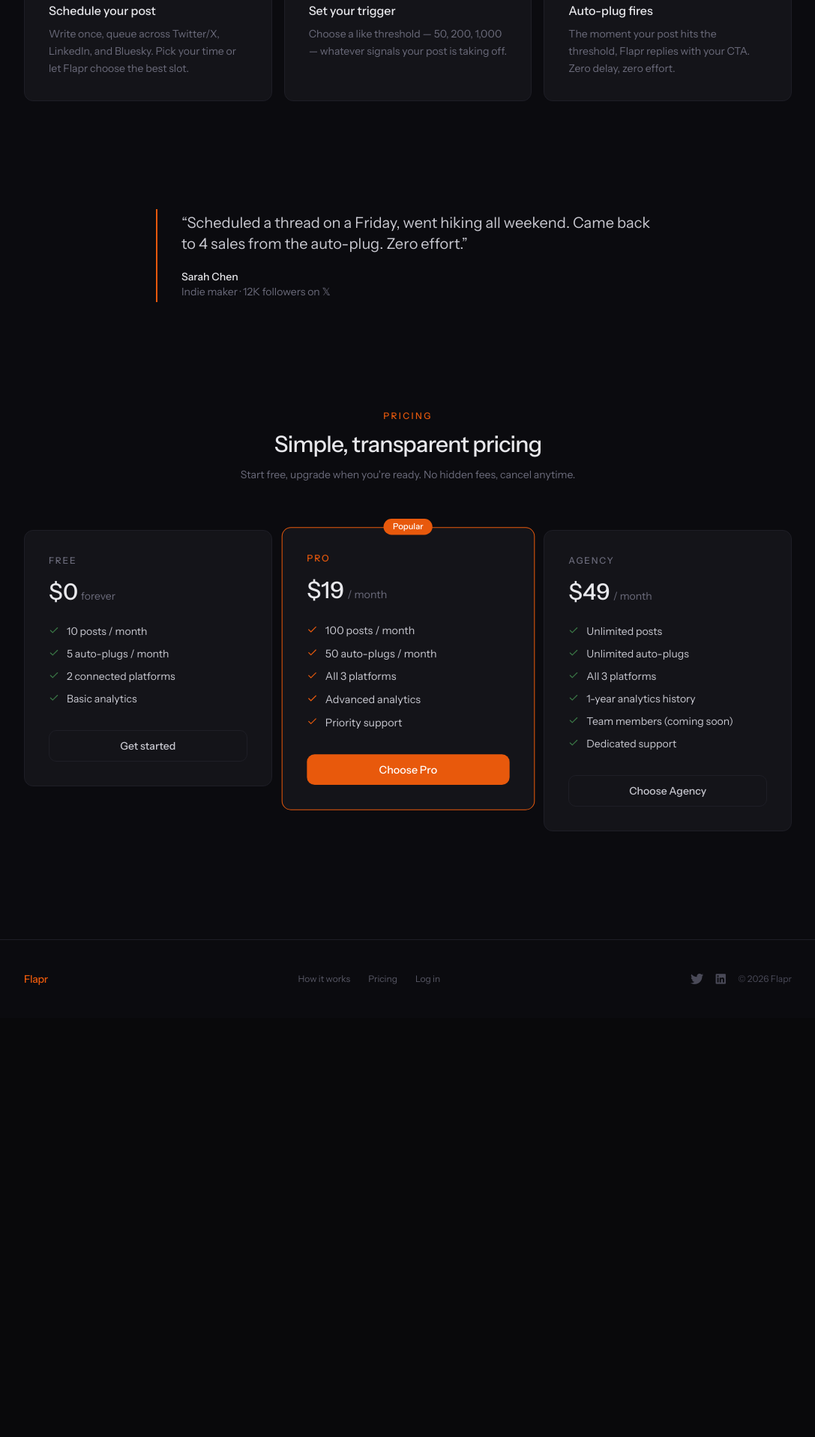
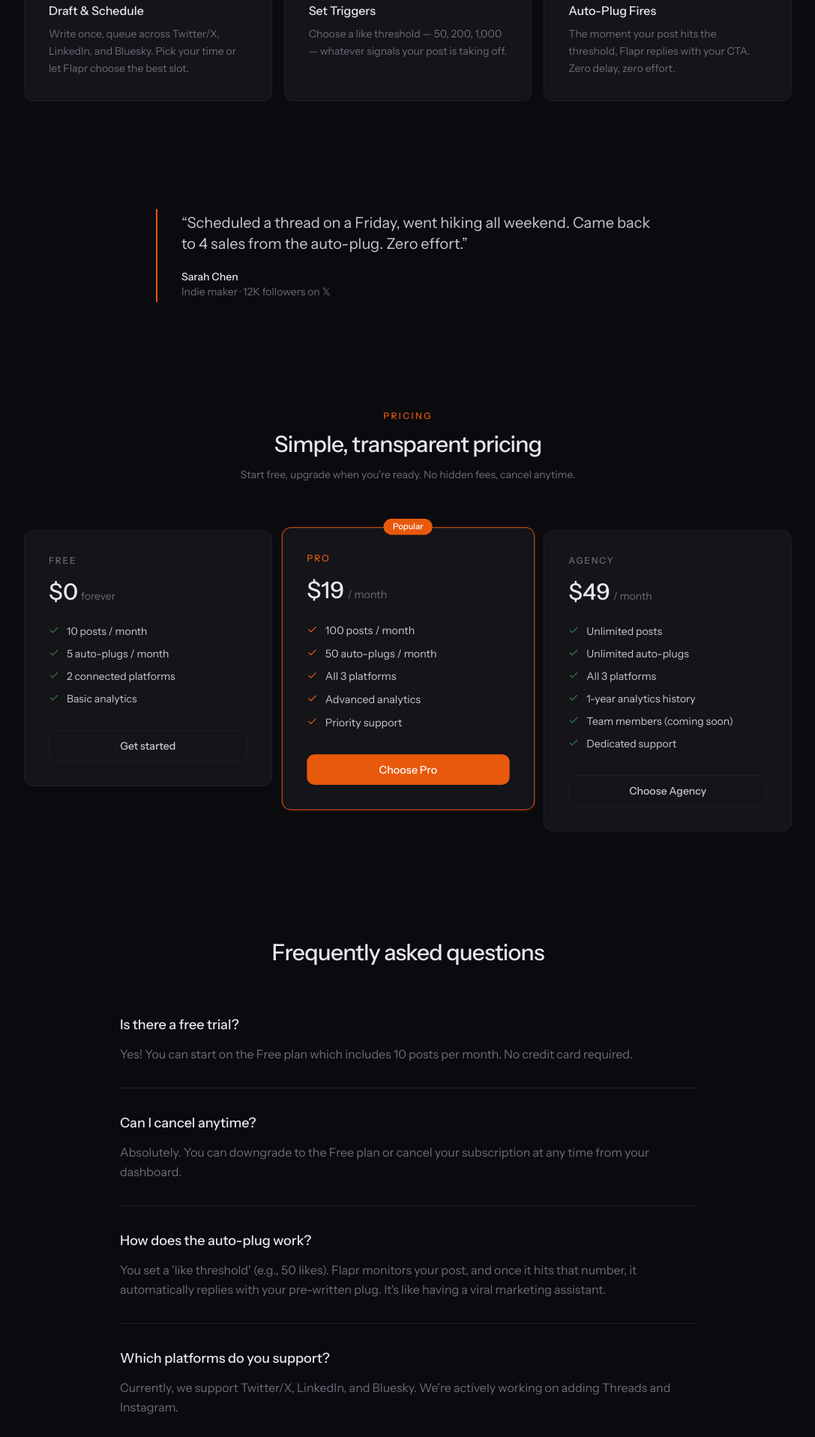
Before and after one commit to ezDecode/flapper, a Next.js app: page / in a window 1280 px wide. Shown: the part 880-2797 px from the top of the page at 75% size, without its empty margins (96-1183 px from the left). Before the commit the page ends 2238 px from the top, so only its background shows below. Built offline with nearby package versions, Linux system fonts and the light colour scheme.

Commit message:
feat: Introduce core application pages including dashboard, authentication, landing, and content management components.

```diff
--- a/app/(dashboard)/compose/page.tsx
+++ b/app/(dashboard)/compose/page.tsx
@@ -12,7 +12,7 @@
         <div>
           <H1>Compose</H1>
           <Text size="2" variant="tertiary">
-            Write, schedule, and auto-plug your posts across platforms.
+            Draft, schedule, and configure Auto-Plugs across platforms.
           </Text>
         </div>
       </Flex>
--- a/app/(dashboard)/dashboard/page.tsx
+++ b/app/(dashboard)/dashboard/page.tsx
@@ -81,7 +81,7 @@
       bg: "bg-blue-50",
     },
     {
-      label: "Plugs Fired",
+      label: "Auto-Plugs Active",
       value: plugsFired,
       icon: Zap,
       color: "text-[#F76707]",
@@ -151,7 +151,7 @@
           <div className="flex items-center gap-2">
             <TrendingUp size={16} className="text-[#6B6B6B]" />
             <h2 className="text-sm font-semibold text-zinc-900">
-              Recent Posts
+              Recent Activity
             </h2>
           </div>
           <span className="text-xs text-[#6B6B6B]">Last 10</span>
@@ -191,7 +191,7 @@
                       className={cn(
                         "inline-block rounded-full px-2.5 py-0.5 text-xs font-semibold",
                         statusStyles[post.status] ??
-                          "bg-zinc-100 text-zinc-600 border border-zinc-200"
+                        "bg-zinc-100 text-zinc-600 border border-zinc-200"
                       )}
                     >
                       {post.status}
--- a/app/(dashboard)/schedule/page.tsx
+++ b/app/(dashboard)/schedule/page.tsx
@@ -12,7 +12,7 @@
         <div>
           <H1>Schedule</H1>
           <Text size="2" variant="tertiary">
-            View and manage your scheduled posts on the calendar.
+            Manage your content calendar and upcoming posts.
           </Text>
         </div>
       </Flex>
--- a/app/(dashboard)/settings/page.tsx
+++ b/app/(dashboard)/settings/page.tsx
@@ -84,7 +84,7 @@
         <div className="flex items-center gap-2 border-b border-[#E8E8E4] px-6 py-4">
           <CreditCard size={16} className="text-[#6B6B6B]" />
           <h2 className="text-sm font-semibold text-zinc-900">
-            Plan &amp; Billing
+            Subscription &amp; Billing
           </h2>
         </div>
 
@@ -116,7 +116,7 @@
             {/* Posts */}
             <div className="space-y-2">
               <div className="flex items-center justify-between text-sm">
-                <span className="text-[#6B6B6B]">Posts this month</span>
+                <span className="text-[#6B6B6B]">Monthly Posts</span>
                 <span className="font-medium text-zinc-900">
                   {posts}/{postLimitLabel}
                 </span>
@@ -135,7 +135,7 @@
             {/* Plugs */}
             <div className="space-y-2">
               <div className="flex items-center justify-between text-sm">
-                <span className="text-[#6B6B6B]">Plugs fired this month</span>
+                <span className="text-[#6B6B6B]">Monthly Auto-Plugs</span>
                 <span className="font-medium text-zinc-900">
                   {plugCount}/{plugLimitLabel}
                 </span>
--- a/app/onboarding/page.tsx
+++ b/app/onboarding/page.tsx
@@ -44,9 +44,9 @@
 };
 
 const steps = [
-  { number: 1, label: "Connect", icon: <Globe size={16} /> },
-  { number: 2, label: "Write", icon: <Send size={16} /> },
-  { number: 3, label: "Auto-Plug", icon: <Zap size={16} /> },
+  { number: 1, label: "Connect Accounts", icon: <Globe size={16} /> },
+  { number: 2, label: "Draft First Post", icon: <Send size={16} /> },
+  { number: 3, label: "Set Auto-Plug", icon: <Zap size={16} /> },
 ];
 
 export default function OnboardingPage() {
@@ -237,7 +237,7 @@
             <H1>Welcome to Flapr</H1>
           </Flex>
           <Text size="2" variant="tertiary">
-            Let&apos;s get you set up in 3 quick steps
+            Let's get you set up in 3 quick steps.
           </Text>
         </Flex>
 
@@ -252,13 +252,12 @@
             <Flex key={step.number} alignItems="center" gap="0">
               <Flex direction="column" alignItems="center" gap="1">
                 <div
-                  className={`flex h-10 w-10 items-center justify-center rounded-full border-2 text-sm font-semibold transition-all ${
-                    currentStep > step.number
+                  className={`flex h-10 w-10 items-center justify-center rounded-full border-2 text-sm font-semibold transition-all ${currentStep > step.number
                       ? "border-[#2B8A3E] bg-[#2B8A3E] text-white"
                       : currentStep === step.number
                         ? "border-[#F76707] bg-[#FFF4E6] text-[#E8590C]"
                         : "border-[#E8E8E4] bg-white text-[#6B6B6B]"
-                  }`}
+                    }`}
                 >
                   {currentStep > step.number ? (
                     <Check size={18} />
@@ -278,11 +277,10 @@
               </Flex>
               {idx < steps.length - 1 && (
                 <div
-                  className={`mx-3 mb-5 h-0.5 w-16 rounded-full ${
-                    currentStep > step.number
+                  className={`mx-3 mb-5 h-0.5 w-16 rounded-full ${currentStep > step.number
                       ? "bg-[#2B8A3E]"
                       : "bg-[#E8E8E4]"
-                  }`}
+                    }`}
                 />
               )}
             </Flex>
@@ -295,7 +293,7 @@
             <Card.Header>
               <Flex alignItems="center" gap="2">
                 <Globe size={18} className="text-[#F76707]" />
-                <H2>Connect at least one platform</H2>
+                <H2>Connect Your Accounts</H2>
               </Flex>
             </Card.Header>
             <Card.Body>
@@ -315,11 +313,10 @@
                     return (
                       <div
                         key={platform}
-                        className={`flex items-center justify-between rounded-xl border p-4 transition-colors ${
-                          isConnected
+                        className={`flex items-center justify-between rounded-xl border p-4 transition-colors ${isConnected
                             ? "border-[#2B8A3E]/30 bg-[#EBFBEE]"
                             : "border-[#E8E8E4] bg-white"
-                        }`}
+                          }`}
                       >
                         <Flex alignItems="center" gap="3">
                           <div
@@ -384,7 +381,7 @@
             <Card.Header>
               <Flex alignItems="center" gap="2">
                 <Send size={18} className="text-[#F76707]" />
-                <H2>Write your first post</H2>
+                <H2>Draft Your First Post</H2>
               </Flex>
             </Card.Header>
             <Card.Body>
@@ -417,11 +414,10 @@
                               key={platform}
                               type="button"
                               onClick={() => setPostPlatform(platform)}
-                              className={`inline-flex items-center gap-1.5 rounded-lg border px-3 py-1.5 text-xs font-medium transition-colors ${
-                                postPlatform === platform
+                              className={`inline-flex items-center gap-1.5 rounded-lg border px-3 py-1.5 text-xs font-medium transition-colors ${postPlatform === platform
                                   ? "border-[#F76707] bg-[#FFF4E6] text-[#E8590C]"
                                   : "border-[#E8E8E4] bg-white text-[#6B6B6B] hover:border-[#F76707]/40"
-                              }`}
+                                }`}
                             >
                               <span
                                 style={{
@@ -472,7 +468,7 @@
             <Card.Header>
               <Flex alignItems="center" gap="2">
                 <Zap size={18} className="text-[#F76707]" />
-                <H2>Configure your first auto-plug</H2>
+                <H2>Set Up Auto-Plug</H2>
               </Flex>
             </Card.Header>
             <Card.Body>
--- a/app/page.tsx
+++ b/app/page.tsx
@@ -4,22 +4,26 @@
 import { Check, ArrowRight } from "lucide-react";
 import { cn } from "@/lib/utils";
 
+import { useSearchParams } from "next/navigation";
+import { Suspense, useEffect, useState } from "react";
+import AuthModal from "@/components/AuthModal";
+
 const steps = [
   {
     num: "01",
-    title: "Schedule your post",
+    title: "Draft & Schedule",
     description:
       "Write once, queue across Twitter/X, LinkedIn, and Bluesky. Pick your time or let Flapr choose the best slot.",
   },
   {
     num: "02",
-    title: "Set your trigger",
+    title: "Set Triggers",
     description:
       "Choose a like threshold — 50, 200, 1,000 — whatever signals your post is taking off.",
   },
   {
     num: "03",
-    title: "Auto-plug fires",
+    title: "Auto-Plug Fires",
     description:
       "The moment your post hits the threshold, Flapr replies with your CTA. Zero delay, zero effort.",
   },
@@ -69,6 +73,35 @@
 
 export default function LandingPage() {
   return (
+    <Suspense>
+      <LandingPageInner />
+    </Suspense>
+  );
+}
+
+function LandingPageInner() {
+  const searchParams = useSearchParams();
+  const [authOpen, setAuthOpen] = useState(false);
+  const [authTab, setAuthTab] = useState<"login" | "register">("login");
+
+  useEffect(() => {
+    const tab = searchParams.get("tab");
+    const mode = searchParams.get("mode");
+    if (mode === "login" || mode === "register") {
+      setAuthTab(mode);
+      setAuthOpen(true);
+    } else if (tab === "register") {
+      setAuthTab("register");
+      setAuthOpen(true);
+    }
+  }, [searchParams]);
+
+  const openAuth = (tab: "login" | "register") => {
+    setAuthTab(tab);
+    setAuthOpen(true);
+  };
+
+  return (
     <div className="min-h-screen" style={{ background: "#0B0B0F", color: "#E8E8EC" }}>
       {/* ─── NAV ─── */}
       <nav
@@ -105,20 +138,20 @@
           </div>
 
           <div className="flex items-center gap-3">
-            <Link
-              href="/login"
+            <button
+              onClick={() => openAuth("login")}
               className="rounded-lg px-4 py-2 text-sm font-normal transition-opacity hover:opacity-80"
               style={{ color: "#6B6B7B" }}
             >
               Log in
-            </Link>
-            <Link
-              href="/login?tab=register"
+            </button>
+            <button
+              onClick={() => openAuth("register")}
               className="rounded-lg px-4 py-2 text-sm font-medium text-white transition-all hover:brightness-110"
               style={{ background: "#E8590C" }}
             >
               Get started
-            </Link>
+            </button>
           </div>
         </div>
       </nav>
@@ -138,8 +171,8 @@
             className="text-4xl font-medium leading-[1.15] tracking-tight sm:text-5xl"
             style={{ color: "#E8E8EC" }}
           >
-            Your posts deserve
-            <br />a second act.
+            Give your best posts
+            <br />a second life.
           </h1>
 
           <p
@@ -161,8 +194,8 @@
           </div>
 
           <div className="mt-10 flex flex-col items-center gap-4">
-            <Link
-              href="/login?tab=register"
+            <button
+              onClick={() => openAuth("register")}
               className="group inline-flex items-center gap-2 rounded-xl px-7 py-3 text-sm font-medium text-white transition-all hover:brightness-110"
               style={{
                 background: "#E8590C",
@@ -171,7 +204,7 @@
             >
               Start for free
               <ArrowRight className="h-4 w-4 transition-transform group-hover:translate-x-0.5" />
-            </Link>
+            </button>
             <p className="text-xs font-normal" style={{ color: "#4A4A58" }}>
               No credit card required · Free plan available
             </p>
@@ -193,7 +226,7 @@
               className="text-2xl font-medium tracking-tight md:text-3xl"
               style={{ color: "#E8E8EC" }}
             >
-              Three steps. Zero friction.
+              How Flapr Works
             </h2>
           </div>
 
@@ -352,8 +385,8 @@
                   ))}
                 </ul>
 
-                <Link
-                  href="/login?tab=register"
+                <button
+                  onClick={() => openAuth("register")}
                   className={cn(
                     "mt-8 block w-full rounded-lg py-2.5 text-center text-sm font-medium transition-all",
                     plan.highlighted
@@ -367,7 +400,51 @@
                   }
                 >
                   {plan.price === "$0" ? "Get started" : `Choose ${plan.name}`}
-                </Link>
+                </button>
+              </div>
+            ))}
+          </div>
+        </div>
+      </section>
+
+      {/* ─── FAQ ─── */}
+      <section className="px-6 pb-28 md:pb-36">
+        <div className="mx-auto max-w-3xl">
+          <div className="mb-16 text-center">
+            <h2
+              className="text-2xl font-medium tracking-tight md:text-3xl"
+              style={{ color: "#E8E8EC" }}
+            >
+              Frequently asked questions
+            </h2>
+          </div>
+
+          <div className="space-y-8">
+            {[
+              {
+                q: "Is there a free trial?",
+                a: "Yes! You can start on the Free plan which includes 10 posts per month. No credit card required.",
+              },
+              {
+                q: "Can I cancel anytime?",
+                a: "Absolutely. You can downgrade to the Free plan or cancel your subscription at any time from your dashboard.",
+              },
+              {
+                q: "How does the auto-plug work?",
+                a: "You set a 'like threshold' (e.g., 50 likes). Flapr monitors your post, and once it hits that number, it automatically replies with your pre-written plug. It's like having a viral marketing assistant.",
+              },
+              {
+                q: "Which platforms do you support?",
+                a: "Currently, we support Twitter/X, LinkedIn, and Bluesky. We're actively working on adding Threads and Instagram.",
+              },
+            ].map((faq, i) => (
+              <div key={i} className="border-b pb-8 last:border-0" style={{ borderColor: "#1E1E26" }}>
+                <h3 className="text-lg font-medium" style={{ color: "#E8E8EC" }}>
+                  {faq.q}
+                </h3>
+                <p className="mt-3 text-base font-normal leading-relaxed" style={{ color: "#6B6B7B" }}>
+                  {faq.a}
+                </p>
               </div>
             ))}
           </div>
@@ -399,13 +476,13 @@
             >
               Pricing
             </a>
-            <Link
-              href="/login"
+            <button
+              onClick={() => openAuth("login")}
               className="text-xs font-normal transition-opacity hover:opacity-100"
               style={{ color: "#6B6B7B", opacity: 0.8 }}
             >
               Log in
-            </Link>
+            </button>
           </div>
 
           <div className="flex items-center gap-4">
@@ -421,6 +498,17 @@
           </div>
         </div>
       </footer>
-    </div>
+
+      {/* ─── AUTH MODAL OVERLAY ─── */}
+      {
+        authOpen && (
+          <AuthModal
+            tab={authTab}
+            onTabChange={setAuthTab}
+            onClose={() => setAuthOpen(false)}
+          />
+        )
+      }
+    </div >
   );
 }
--- a/components/PlatformConnector.tsx
+++ b/components/PlatformConnector.tsx
@@ -74,7 +74,7 @@
       data: { session },
     } = await supabase.auth.getSession();
     if (!session?.access_token) {
-      setMessage("Please log in first.");
+      setMessage("You must be signed in to connect accounts.");
       setLoading(false);
       return;
     }
@@ -146,8 +146,7 @@
                     </Text>
                     <Flex alignItems="center" gap="1">
                       <div
-                        className={`h-2 w-2 rounded-full ${
-                          connected ? "bg-[#2B8A3E]" : "bg-[#ADB5BD]"
+                        className={`h-2 w-2 rounded-full ${connected ? "bg-[#2B8A3E]" : "bg-[#ADB5BD]"
                           }`}
                       />
                       <Text size="1" variant="tertiary">
```
Also changed, not shown: app/(auth)/login/page.tsx (+4 -4 lines), components/PostComposer.tsx (+5 -6 lines). Lines whose indentation alone changed are shown as unchanged.
